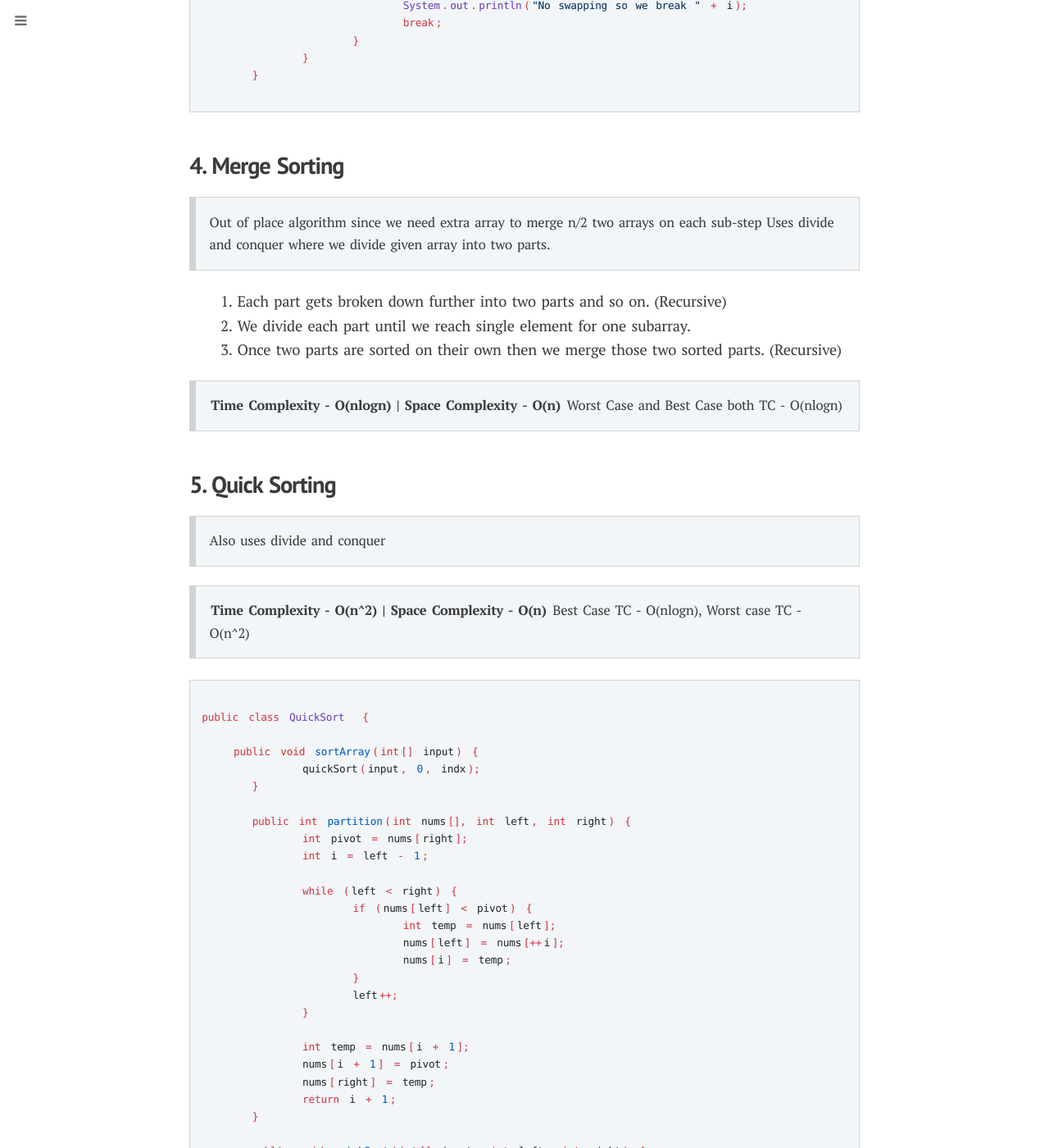
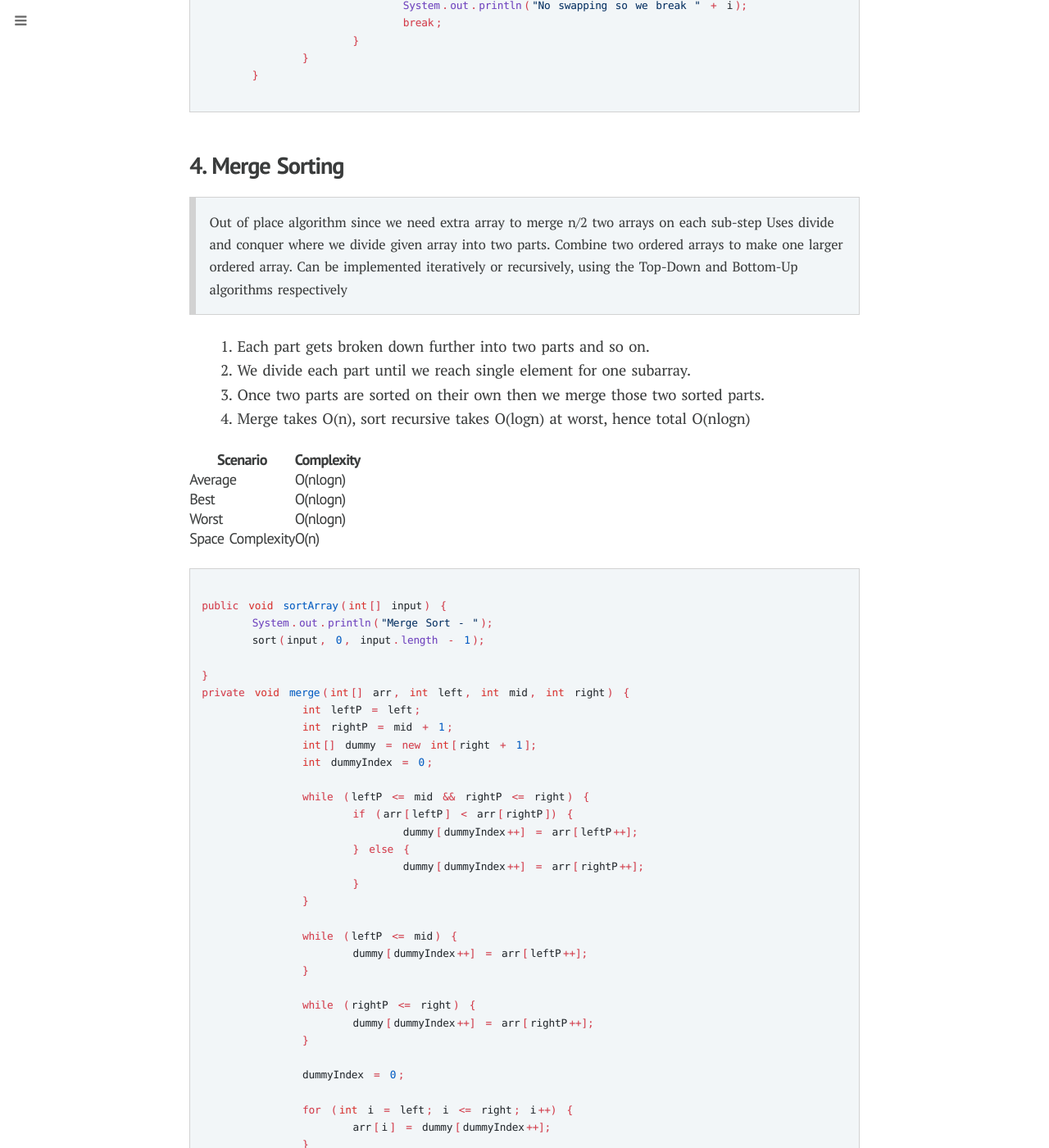
Before and after one commit to static-voiddd/static-voiddd.github.io, a Jekyll site: the page built from _posts/2024-02-06-sorting.md, in a window 1280 px wide and 1400 px high, scrolled down 3697 px. Shown: the whole window at 82% size. Built offline with Jekyll 4.4.1, drawn with Linux system fonts in a browser that asks for light colours; nearby versions of some CDN libraries; emoji names are drawn with the system emoji font; some web fonts are replaced; comment, search, counter and statistics services are not loaded; some of the changed text lies outside the part shown.

Commit message:
more sorting

````diff
--- a/_posts/2024-02-06-sorting.md
+++ b/_posts/2024-02-06-sorting.md
@@ -29,12 +29,12 @@ featured: "true"
 
 > Selection sort uses ~n2/2 compares and n exchanges to sort an array of length n.
 
-Scenario             | Complexity |
-------------------|--------|
-Average | O(n^2)
-Best 	| O(n^2)
-Worst 	| O(n^2)
-Space   |	O(1)
+| Scenario | Complexity |
+| -------- | ---------- |
+| Average  | O(n^2)     |
+| Best     | O(n^2)     |
+| Worst    | O(n^2)     |
+| Space    | O(1)       |
 
 ```java
 
@@ -65,12 +65,12 @@ For every iteration, the algorithm picks an element on the unsorted sublist and
 1. Consider the cards one at a time, inserting each into its proper place among those already considered (keeping them sorted)
 2. Make space for the current item by moving larger items one position to the right, before inserting the current item into the vacated position
 
-Scenario             | Complexity |
-------------------|--------|
-Average | O(n^2)
-Best 	| O(n)
-Worst 	| O(n^2)
-Space Complexity |	O(1)
+| Scenario         | Complexity |
+| ---------------- | ---------- |
+| Average          | O(n^2)     |
+| Best             | O(n)       |
+| Worst            | O(n^2)     |
+| Space Complexity | O(1)       |
 
 >For randomly ordered arrays of length N with with distinct keys, insertion sort uses ~N2/4 compares and ~N2/4 exchanges on the average.
 The worst case is ~ N2/2 compares and ~ N2/2 exchanges and the best case is N-1 compares and 0 exchanges.
@@ -105,12 +105,12 @@ public void sortArray(int[] input) {
 
 > We can do small optimization when on the a complete iteration of inner loop while outer loop is on first iteration, if no swapping was done, we can break since we know its a sorted array(Best time complexity scenario)
 
-Scenario             | Complexity |
-------------------|--------|
-Average | O(n^2)
-Best 	| O(n)
-Worst 	| O(n^2)
-Space Complexity |	O(1)
+| Scenario         | Complexity |
+| ---------------- | ---------- |
+| Average          | O(n^2)     |
+| Best             | O(n)       |
+| Worst            | O(n^2)     |
+| Space Complexity | O(1)       |
 
 ``` java
 public void sortArray(int[] input) {
@@ -141,21 +141,85 @@ public void sortArray(int[] input) {
 
 > Out of place algorithm since we need extra array to merge n/2 two arrays on each sub-step
 > Uses divide and conquer where we divide given array into two parts.
+> Combine two ordered arrays to make one larger ordered array.
+> Can be implemented iteratively or recursively, using the Top-Down and Bottom-Up algorithms respectively
 
-1. Each part gets broken down further into two parts and so on. (Recursive)
+1. Each part gets broken down further into two parts and so on.
 2. We divide each part until we reach single element for one subarray.
-3. Once two parts are sorted on their own then we merge those two sorted parts. (Recursive)
+3. Once two parts are sorted on their own then we merge those two sorted parts.
+4. Merge takes O(n), sort recursive takes O(logn) at worst, hence total O(nlogn)
 
-> **Time Complexity - O(nlogn) | Space Complexity - O(n)**
-Worst Case and Best Case both TC - O(nlogn)
+| Scenario         | Complexity |
+| ---------------- | ---------- |
+| Average          | O(nlogn)     |
+| Best             | O(nlogn)       |
+| Worst            | O(nlogn)     |
+| Space Complexity | O(n)       |
 
+``` java
+
+public void sortArray(int[] input) {
+	System.out.println("Merge Sort - ");
+	sort(input, 0, input.length - 1);
+
+}
+private void merge(int[] arr, int left, int mid, int right) {
+		int leftP = left;
+		int rightP = mid + 1;
+		int[] dummy = new int[right + 1];
+		int dummyIndex = 0;
+
+		while (leftP <= mid && rightP <= right) {
+			if (arr[leftP] < arr[rightP]) {
+				dummy[dummyIndex++] = arr[leftP++];
+			} else {
+				dummy[dummyIndex++] = arr[rightP++];
+			}
+		}
+
+		while (leftP <= mid) {
+			dummy[dummyIndex++] = arr[leftP++];
+		}
+
+		while (rightP <= right) {
+			dummy[dummyIndex++] = arr[rightP++];
+		}
+
+		dummyIndex = 0;
+
+		for (int i = left; i <= right; i++) {
+			arr[i] = dummy[dummyIndex++];
+		}
+}
+
+public void sort(int[] arr, int left, int right) {
+		if (left < right) {
+			int mid = (left + right) / 2;
+			sort(arr, left, mid);
+			sort(arr, mid + 1, right);
+			merge(arr, left, mid, right);
+		}
+	}
+
+```
 
 ### 5. Quick Sorting
 
 > Also uses divide and conquer
+> In place algorithm unlike merge sort
+> Divide in smaller partitions and sort them recursively until the data structure is sorted.
+> Division in partition is done based on an element, called pivot: all the elements bigger than the pivot get placed on the right side of the structure, the smaller ones to the left, creating two partitions. Next, this procedure gets applied recursively to the two partitions and so on.
 
-> **Time Complexity - O(n^2) | Space Complexity - O(n)**
-Best Case TC - O(nlogn), Worst case TC - O(n^2)
+1. After one iteration one element(pivot) will be sorted in its right place.
+2. Elements left to it will be less than it, right to it will be more than it.
+
+
+| Scenario         | Complexity |
+| ---------------- | ---------- |
+| Average          | O(nlogn)     |
+| Best             | O(nlogn)       |
+| Worst            | O(n^2)     |
+| Space Complexity | O(1)       |
 
 ```java
 
@@ -166,7 +230,7 @@ public class QuickSort  {
 	}
 
 	public int partition(int nums[], int left, int right) {
-		int pivot = nums[right];
+		int pivot = nums[right]; //consider the last element is pivot for us
 		int i = left - 1;
 
 		while (left < right) {
````
